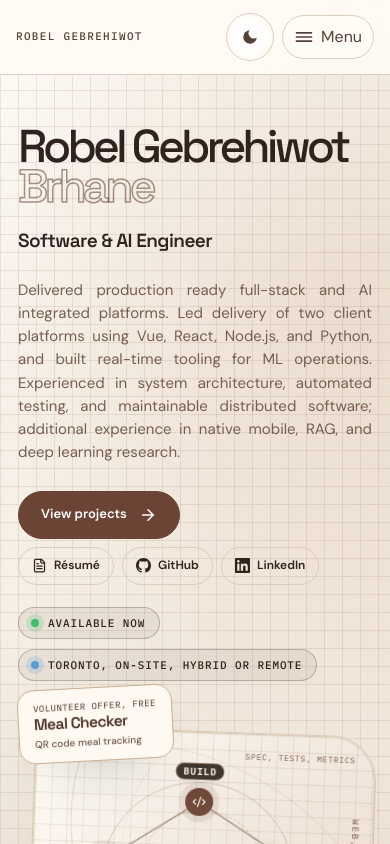
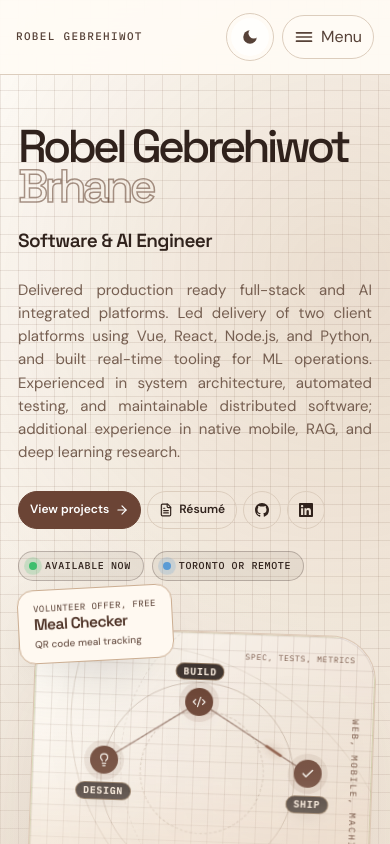
Before and after one commit to Robel-GH/robel-gh.github.io, a Vue app: page /projects in a window 390 px wide. Shown: the top 844 px of the page. Built offline with nearby package versions, Linux system fonts and the light colour scheme.

Commit message:
Fit the hero buttons and status chips on one row each on phones

```diff
--- a/src/components/hero/HeroSection.vue
+++ b/src/components/hero/HeroSection.vue
@@ -26,6 +26,7 @@
             >
               <StatusChip
                 :label="chip.label"
+                :short-label="chip.shortLabel"
                 :tone="chip.tone"
               />
             </li>
@@ -58,11 +59,12 @@
                 <a
                   v-for="link in profileLinks"
                   :key="link.label"
-                  class="pill"
+                  class="pill pill-social"
                   :href="link.href"
                   target="_blank"
                   rel="noopener"
-                ><AppIcon :name="link.icon" /> {{ link.label }}</a>
+                  :aria-label="link.label"
+                ><AppIcon :name="link.icon" /> <span class="pill-label">{{ link.label }}</span></a>
               </div>
             </div>
           </div>
@@ -160,34 +162,57 @@ function resetTilt () {
 .hero-actions {
   margin-top: 26px;
 }
-/* Phones: the three secondary buttons share one row, and the status chips move below them. */
+/* Phones: all four buttons share one row (GitHub and LinkedIn become icons), and the
+   status chips sit in one row below them. */
 @media (max-width: 760px) {
   .hero-text {
     display: flex;
     flex-direction: column;
+    width: auto;
   }
   .hero-status {
     order: 5;
+    flex-wrap: nowrap;
+    gap: 8px;
     margin: 22px 0 0;
   }
   .hero-actions {
-    display: grid;
-    grid-template-columns: repeat(3, max-content);
-    gap: 8px;
+    flex-wrap: nowrap;
+    gap: 6px;
   }
-  .hero-actions .pill.primary {
-    grid-column: 1 / -1;
-    justify-self: start;
-  }
-  .hero-actions .pill:not(.primary) {
+  .hero-actions .pill {
     min-height: 38px;
-    padding: 0 13px;
-    gap: 7px;
+    padding: 0 11px;
+    gap: 6px;
     font-size: 12px;
   }
-  .hero-actions .pill:not(.primary) :deep(svg) {
-    width: 15px;
-    height: 15px;
+  .hero-actions .pill :deep(svg) {
+    width: 14px;
+    height: 14px;
+  }
+  .hero-actions .pill-social {
+    width: 38px;
+    padding: 0;
+  }
+  /* The label stays available to screen readers. */
+  .pill-label {
+    position: absolute;
+    width: 1px;
+    height: 1px;
+    overflow: hidden;
+    clip-path: inset(50%);
+    white-space: nowrap;
+  }
+}
+/* Small phones (iPhone SE): tighter buttons, and no arrow on the main button. */
+@media (max-width: 374px) {
+  .hero-actions .pill:not(.pill-social) {
+    padding: 0 9px;
+  }
+}
+@media (max-width: 359px) {
+  .hero-actions .pill.primary :deep(svg) {
+    display: none;
   }
 }
 </style>
--- a/src/components/ui/StatusChip.vue
+++ b/src/components/ui/StatusChip.vue
@@ -9,13 +9,22 @@
       class="status-dot"
       aria-hidden="true"
     />
-    <slot>{{ label }}</slot>
+    <slot>
+      <span :class="{ 'chip-full': shortLabel }">{{ label }}</span>
+      <span
+        v-if="shortLabel"
+        class="chip-short"
+        aria-hidden="true"
+      >{{ shortLabel }}</span>
+    </slot>
   </component>
 </template>
 
 <script setup>
 defineProps({
   label: { type: String, default: '' },
+  // Shorter wording for phones, where the full label would not fit on one row.
+  shortLabel: { type: String, default: '' },
   href: { type: String, default: '' },
   // live: available now (green), offer: something on offer (amber), progress: in testing or in progress (blue)
   tone: { type: String, default: 'live' },
@@ -71,7 +80,23 @@ a.status-chip:hover {
 @media (prefers-reduced-motion: reduce) {
   .status-dot::after { animation: none; opacity: 0; }
 }
-@media (max-width: 420px) {
-  .status-chip { white-space: normal; padding-block: 7px; line-height: 1.3; }
+.chip-short { display: none; }
+@media (max-width: 760px) {
+  .status-chip {
+    min-height: 30px;
+    gap: 8px;
+    padding: 0 12px 0 10px;
+    font-size: 10px;
+    letter-spacing: .06em;
+  }
+  .chip-full { display: none; }
+  .chip-short { display: inline; }
+}
+@media (max-width: 374px) {
+  .status-chip {
+    gap: 7px;
+    padding: 0 9px 0 8px;
+    letter-spacing: .03em;
+  }
 }
 </style>
--- a/src/data/site.js
+++ b/src/data/site.js
@@ -40,7 +40,7 @@ export const marqueeItems = [
 // Current situation, shown as chips with a pulsing dot. tone: live, offer or progress.
 export const heroChips = [
   { label: 'Available now', tone: 'live' },
-  { label: 'Toronto, on-site, hybrid or remote', tone: 'progress' },
+  { label: 'Toronto, on-site, hybrid or remote', shortLabel: 'Toronto or remote', tone: 'progress' },
 ]
 
 export const aboutChips = [
```
